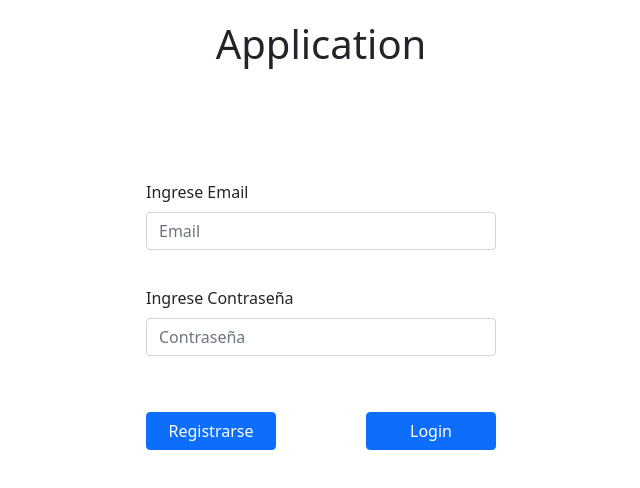
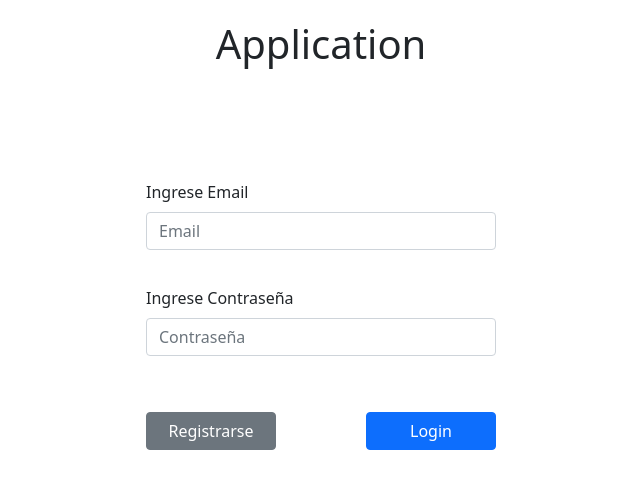
Before and after one commit to alann1410/EstructuraReact, a React (Create React App) app: page /login in a window 1280 px wide. Shown: the top 488 px of the page, without its empty margins (319-959 px from the left). Built offline with nearby package versions, Linux system fonts and the light colour scheme.

Commit message:
button register style/logic fixed

```diff
--- a/src/components/Atoms/buttons/buttons.tsx
+++ b/src/components/Atoms/buttons/buttons.tsx
@@ -23,12 +23,10 @@ function ButtonLogin ({text}: text){
     );
 }
 
-const ButtonRegister  = ({text}: text, {linkPage}: Props) => {
+export const ButtonRegister  = ({text}: text, {linkPage}: Props) => {
     return (
         <Fragment>
-             <Link to='../Templates/register'>
-                <button type="button" className="btn btn-secondary">{text}</button>
-            </Link>
+            <button type="button" className="buttonLogin btn btn-secondary">{text}</button>
         </Fragment>
     );
 }
--- a/src/components/Templates/login.tsx
+++ b/src/components/Templates/login.tsx
@@ -2,9 +2,7 @@ import React , {Fragment} from 'react'
 import GenericTextbox from "../Atoms/textbox/textbox";
 import Password from "../Atoms/textbox/textbox";
 import TitleTextbox, {TitlePage} from "../Atoms/labels/labels";
-import ButtonLogin from '../Atoms/buttons/buttons';
-import ButtonRegistrer from '../Atoms/buttons/buttons';
-import ButtonLoginAux from '../Atoms/buttons/buttonsAux';
+import ButtonLogin, { ButtonRegister } from '../Atoms/buttons/buttons';
 import { BrowserRouter, Switch, Route, Link} from 'react-router-dom';
 import Register from '../Templates/register';
 import Index from '../Templates/index';
@@ -43,7 +41,7 @@ function Login() {
                     </div>
                     <div className="buttonsLogin">
                         <Link to="/register">
-                        <ButtonRegistrer text="Registrarse" />
+                        <ButtonRegister text="Registrarse" />
                         </Link>
                         <Link to="/index">
                             <ButtonLogin text="Login" />
```
